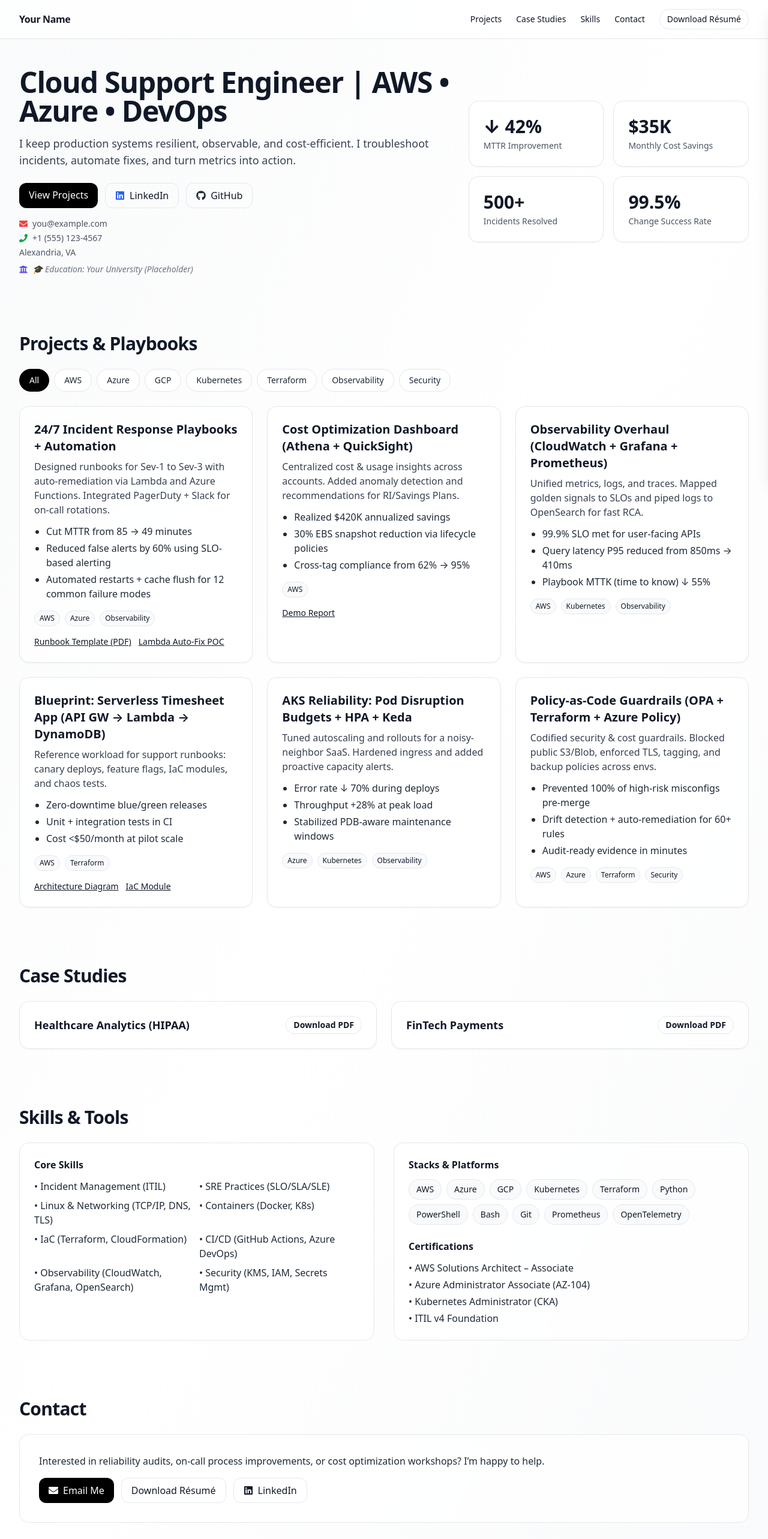
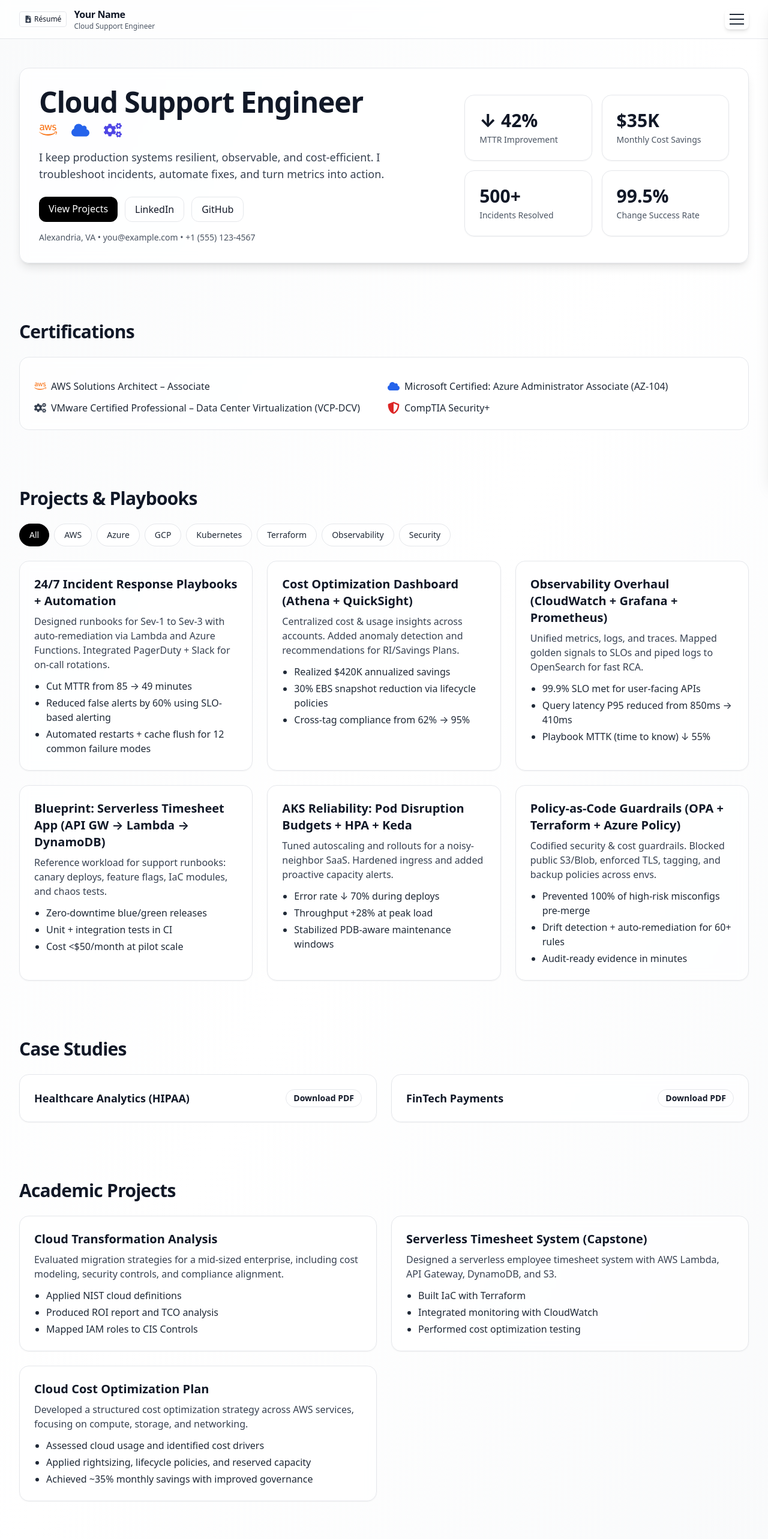
Before and after one commit to netbel131/cloud-showcase, a React (Vite) app: page / in a window 1280 px wide. Shown: the top 2566 px of the page at 60% size. Built offline with nearby package versions, Linux system fonts and the light colour scheme; the HTML template or start-up script is replaced by a standard one.

Commit message:
Update App.tsx with certification logos and Credly links

```diff
--- a/src/App.tsx
+++ b/src/App.tsx
@@ -1,9 +1,19 @@
 import React, { useEffect, useMemo, useState } from "react";
-import { FaLinkedin, FaGithub, FaUniversity, FaEnvelope, FaPhone } from "react-icons/fa";
+import {
+  FaLinkedin,
+  FaGithub,
+  FaUniversity,
+  FaEnvelope,
+  FaPhone,
+  FaFileDownload,
+  FaAws,
+  FaCloud,
+  FaCogs,
+  FaShieldAlt,
+} from "react-icons/fa";
 
-// =========================
-// Cloud Support Engineer — Showcase Site (App.tsx)
-// =========================
+// Simple Icons (only Azure here — no DevOps yet)
+import { SiMicrosoftazure, SiAzuredevops } from "react-icons/si";
 
 // ---------- Profile ----------
 const PROFILE = {
@@ -26,6 +36,98 @@
   { label: "Monthly Cost Savings", value: "$35K" },
   { label: "Incidents Resolved", value: "500+" },
   { label: "Change Success Rate", value: "99.5%" },
+];
+// ---------- certs ----------
+  const CERTS = [
+  {
+    name: "AWS Solutions Architect – Associate",
+    icon: (
+      <a
+        href="https://www.credly.com/badges/b4b654da-b465-4a24-8de9-a516cae39634/linked_in?t=srjwdj"
+        target="_blank"
+        rel="noopener noreferrer"
+        title="Click to verify on Credly"
+      >
+        <FaAws className="text-orange-500 text-xl hover:scale-110 transition-transform" />
+      </a>
+    ),
+  },
+  {
+    name: "Microsoft Certified: Azure Administrator Associate (AZ-104)",
+    icon: (
+      <FaCloud className="text-blue-600 text-xl" />
+    ), // ❗ no Credly link provided for Azure yet
+  },
+  {
+    name: "VMware Certified Professional – Data Center Virtualization (VCP-DCV)",
+    icon: (
+      <a
+        href="https://www.credly.com/badges/eb9ab32f-db8e-4891-bdc8-9dced9f3dedc/public_url"
+        target="_blank"
+        rel="noopener noreferrer"
+        title="Click to verify on Credly"
+      >
+        <FaCogs className="text-gray-700 text-xl hover:scale-110 transition-transform" />
+      </a>
+    ),
+  },
+  {
+    name: "CompTIA Security+",
+    icon: (
+      <a
+        href="https://www.credly.com/badges/c9e478cf-6301-4c85-8343-e0b58003c30d/public_url"
+        target="_blank"
+        rel="noopener noreferrer"
+        title="Click to verify on Credly"
+      >
+        <FaShieldAlt className="text-red-600 text-xl hover:scale-110 transition-transform" />
+      </a>
+    ),
+  },
+];
+
+// ---------- Academic Projects ----------
+type AcademicProject = {
+  id: string;
+  title: string;
+  summary: string;
+  outcomes?: string[];
+};
+
+const ACADEMIC_PROJECTS: AcademicProject[] = [
+  {
+    id: "a1",
+    title: "Cloud Transformation Analysis",
+    summary:
+      "Evaluated migration strategies for a mid-sized enterprise, including cost modeling, security controls, and compliance alignment.",
+    outcomes: [
+      "Applied NIST cloud definitions",
+      "Produced ROI report and TCO analysis",
+      "Mapped IAM roles to CIS Controls",
+    ],
+  },
+  {
+    id: "a2",
+    title: "Serverless Timesheet System (Capstone)",
+    summary:
+      "Designed a serverless employee timesheet system with AWS Lambda, API Gateway, DynamoDB, and S3.",
+    outcomes: [
+      "Built IaC with Terraform",
+      "Integrated monitoring with CloudWatch",
+      "Performed cost optimization testing",
+    ],
+  },
+  {
+    id: "a3",
+    title: "Cloud Cost Optimization Plan",
+    summary:
+      "Developed a structured cost optimization strategy across AWS services, focusing on compute, storage, and networking.",
+    outcomes: [
+      "Assessed cloud usage and identified cost drivers",
+      "Applied rightsizing, lifecycle policies, and reserved capacity",
+      "Achieved ~35% monthly savings with improved governance",
+    ],
+  },
 ];
 
 // ---------- Projects ----------
@@ -134,7 +236,7 @@
   },
 ];
 
-// ---------- Case Studies (with PDF download) ----------
+// ---------- Case Studies ----------
 type CaseStudy = {
   id: string;
   customer: string;
@@ -157,7 +259,7 @@
       "Storage spend ↓ 33%",
       "On-call pages/week from 11 → 3",
     ],
-    pdfUrl: "/case-studies/case_study_healthcare_hipaa.pdf", // put PDFs in /public/case-studies/
+    pdfUrl: "/case-studies/case_study_healthcare_hipaa.pdf",
   },
   {
     id: "c2",
@@ -175,104 +277,39 @@
   },
 ];
 
-// ---------- Skills ----------
-const SKILLS: string[] = [
-  "Incident Management (ITIL)",
-  "SRE Practices (SLO/SLA/SLE)",
-  "Linux & Networking (TCP/IP, DNS, TLS)",
-  "Containers (Docker, K8s)",
-  "IaC (Terraform, CloudFormation)",
-  "CI/CD (GitHub Actions, Azure DevOps)",
-  "Observability (CloudWatch, Grafana, OpenSearch)",
-  "Security (KMS, IAM, Secrets Mgmt)",
-];
-
-const BADGES: string[] = ["AWS", "Azure", "GCP", "Kubernetes", "Terraform", "Python", "PowerShell", "Bash", "Git", "Prometheus", "OpenTelemetry"];
-
-const CERTS: string[] = [
-  "AWS Solutions Architect – Associate",
-  "Azure Administrator Associate (AZ-104)",
-  "Kubernetes Administrator (CKA)",
-  "ITIL v4 Foundation",
-];
-
-// =========================
-// ===== Components =========
-// =========================
+// ---------- UI Helpers ----------
 function Section({ id, title, children }: React.PropsWithChildren<{ id?: string; title?: string }>) {
   return (
     <section id={id} className="max-w-7xl mx-auto px-4 sm:px-6 lg:px-8 py-12">
-      {title && (
-        <h2 className="text-2xl md:text-3xl font-bold tracking-tight mb-6">{title}</h2>
-      )}
+      {title && <h2 className="text-2xl md:text-3xl font-bold tracking-tight mb-6">{title}</h2>}
       {children}
     </section>
   );
 }
 
-function KPI({ value, label }: { value: string; label: string }) {
-  return (
-    <div className="rounded-2xl border p-6 shadow-sm bg-white/60 backdrop-blur">
-      <div className="text-3xl font-extrabold">{value}</div>
-      <div className="mt-1 text-sm text-gray-600">{label}</div>
-    </div>
-  );
-}
-
-function Pill({ text, active, onClick }: { text: string; active?: boolean; onClick?: () => void }) {
-  return (
-    <button
-      onClick={onClick}
-      className={`px-4 py-2 rounded-full border text-sm transition hover:shadow ${
-        active ? "bg-black text-white border-black" : "bg-white text-gray-800"
-      }`}
-    >
-      {text}
-    </button>
-  );
-}
-
-function ProjectCard({ p }: { p: Project }) {
+function ProjectCard({ p }: { p: { title: string; summary: string; outcomes?: string[] } }) {
   return (
     <div className="rounded-2xl border p-6 shadow-sm bg-white/70 backdrop-blur hover:shadow-md transition">
       <h3 className="text-xl font-semibold">{p.title}</h3>
       <p className="mt-2 text-gray-700">{p.summary}</p>
+      {p.outcomes && (
         <ul className="list-disc pl-5 mt-3 space-y-1 text-gray-800">
           {p.outcomes.map((o, i) => (
             <li key={i}>{o}</li>
           ))}
         </ul>
-      <div className="mt-4 flex flex-wrap gap-2">
-        {p.tags.filter((t) => t !== "All").map((t, i) => (
-          <span key={i} className="px-2 py-1 text-xs rounded-full border bg-gray-50">
-            {t}
-          </span>
-        ))}
-      </div>
-      {p.links && (
-        <div className="mt-4 flex flex-wrap gap-3">
-          {p.links.map((l, i) => (
-            <a key={i} href={l.href} className="text-sm underline hover:no-underline">
-              {l.label}
-            </a>
-          ))}
-        </div>
       )}
     </div>
   );
 }
 
-function CaseStudy({ c }: { c: CaseStudy }) {
+function CaseStudyCard({ c }: { c: CaseStudy }) {
   return (
     <details className="rounded-2xl border p-6 shadow-sm bg-white/70 backdrop-blur">
       <summary className="cursor-pointer text-lg font-semibold flex justify-between items-center">
         <span>{c.customer}</span>
         {c.pdfUrl && (
-          <a
-            href={c.pdfUrl}
-            download
-            className="ml-4 text-sm px-3 py-1 rounded-full border hover:bg-gray-100"
-          >
+          <a href={c.pdfUrl} download className="ml-4 text-sm px-3 py-1 rounded-full border hover:bg-gray-100">
             Download PDF
           </a>
         )}
@@ -298,10 +335,16 @@
     </details>
   );
 }
+function KPI({ value, label }: { value: string; label: string }) {
+  return (
+    <div className="rounded-2xl border p-6 shadow-sm bg-white/60 backdrop-blur">
+      <div className="text-3xl font-extrabold">{value}</div>
+      <div className="mt-1 text-sm text-gray-600">{label}</div>
+    </div>
+  );
+}
 
-// =========================
-// ========== App ==========
-// =========================
+// ---------- App ----------
 export default function App() {
   const [activeTag, setActiveTag] = useState<Tag>("All");
   const [drawerOpen, setDrawerOpen] = useState(false);
@@ -321,48 +364,51 @@
 
   // Close on ESC
   useEffect(() => {
-    const onKey = (e: KeyboardEvent) => {
-      if (e.key === "Escape") setDrawerOpen(false);
-    };
+    const onKey = (e: KeyboardEvent) => e.key === "Escape" && setDrawerOpen(false);
     window.addEventListener("keydown", onKey);
     return () => window.removeEventListener("keydown", onKey);
   }, []);
 
   return (
     <div className="min-h-screen bg-gradient-to-br from-gray-50 via-white to-gray-50 text-gray-900">
-      {/* Header / Nav */}
+      {/* Header with small Resume + short title + Hamburger */}
       <header className="sticky top-0 z-30 backdrop-blur bg-white/70 border-b">
         <div className="max-w-7xl mx-auto px-4 sm:px-6 lg:px-8 h-16 flex items-center justify-between">
+          {/* Left: Resume + Name + Short Title */}
+          <div className="flex items-center gap-3">
+            <a href={PROFILE.resumeUrl} className="flex items-center gap-1 px-2 py-1 rounded border text-xs hover:shadow">
+              <FaFileDownload className="text-gray-700" />
+              Résumé
+            </a>
+            <div className="flex flex-col">
               <a href="#home" className="font-bold tracking-tight">{PROFILE.name}</a>
-          {/* Desktop Nav */}
-          <nav className="hidden md:flex items-center gap-6 text-sm">
-            <a href="#projects" className="hover:underline">Projects</a>
-            <a href="#case-studies" className="hover:underline">Case Studies</a>
-            <a href="#skills" className="hover:underline">Skills</a>
-            <a href="#contact" className="hover:underline">Contact</a>
-            <a href={PROFILE.resumeUrl} className="px-3 py-1.5 rounded-full border hover:shadow">Download Résumé</a>
-          </nav>
-          {/* Hamburger */}
+              <span className="text-xs text-gray-600">Cloud Support Engineer</span>
+            </div>
+          </div>
+
+          {/* Right: Hamburger */}
           <button
-            className="md:hidden flex flex-col gap-1.5"
+            className="flex flex-col gap-1.5 p-2 rounded-lg bg-white shadow-md hover:shadow-lg group"
             onClick={() => setDrawerOpen(true)}
             aria-label="Open navigation"
             title="Menu"
           >
-            <span className="w-6 h-0.5 bg-gray-800"></span>
-            <span className="w-6 h-0.5 bg-gray-800"></span>
-            <span className="w-6 h-0.5 bg-gray-800"></span>
+            <span className="w-6 h-0.5 bg-gray-800 group-hover:bg-blue-600"></span>
+            <span className="w-6 h-0.5 bg-gray-800 group-hover:bg-blue-600"></span>
+            <span className="w-6 h-0.5 bg-gray-800 group-hover:bg-blue-600"></span>
           </button>
         </div>
       </header>
 
-      {/* Drawer + Overlay */}
+      {/* Overlay */}
       <div
         className={`fixed inset-0 z-40 transition ${drawerOpen ? "visible" : "invisible"}`}
         onClick={() => setDrawerOpen(false)}
       >
         <div className={`absolute inset-0 bg-black/30 transition-opacity ${drawerOpen ? "opacity-100" : "opacity-0"}`} />
       </div>
+
+      {/* Drawer (ALL navigation) */}
       <aside
         className={`fixed right-0 top-0 h-full w-72 md:w-96 bg-white z-50 border-l shadow-xl transform transition-transform duration-300 ${
           drawerOpen ? "translate-x-0" : "translate-x-full"
@@ -377,50 +423,85 @@
         <nav className="p-4 flex flex-col gap-3 text-sm">
           <a href="#projects" onClick={() => setDrawerOpen(false)} className="px-3 py-2 rounded hover:bg-gray-50">Projects</a>
           <a href="#case-studies" onClick={() => setDrawerOpen(false)} className="px-3 py-2 rounded hover:bg-gray-50">Case Studies</a>
+          <a href="#academic-projects" onClick={() => setDrawerOpen(false)} className="px-3 py-2 rounded hover:bg-gray-50">Academic Projects</a>
           <a href="#skills" onClick={() => setDrawerOpen(false)} className="px-3 py-2 rounded hover:bg-gray-50">Skills</a>
           <a href="#contact" onClick={() => setDrawerOpen(false)} className="px-3 py-2 rounded hover:bg-gray-50">Contact</a>
-          <a href={PROFILE.resumeUrl} onClick={() => setDrawerOpen(false)} className="mt-2 px-3 py-2 rounded border text-center">Download Résumé</a>
-          <div className="mt-4 text-xs text-gray-500 px-3">{PROFILE.location} • {PROFILE.email}</div>
+          <a
+            href={PROFILE.resumeUrl}
+            onClick={() => setDrawerOpen(false)}
+            className="mt-2 px-3 py-2 rounded border text-center flex items-center gap-2 justify-center"
+          >
+            <FaFileDownload className="text-gray-700" /> Résumé
+          </a>
+          <div className="mt-4 text-xs text-gray-500 px-3">
+            {PROFILE.location} • {PROFILE.email}
+          </div>
         </nav>
       </aside>
 
       {/* Hero */}
      <Section id="home">
+  <div className="rounded-2xl border bg-white/80 backdrop-blur p-8 shadow-lg">
     <div className="grid md:grid-cols-5 gap-8 items-center">
       <div className="md:col-span-3">
-            <h1 className="text-3xl md:text-5xl font-extrabold tracking-tight">{PROFILE.title}</h1>
+        <h1 className="text-3xl md:text-5xl font-extrabold tracking-tight leading-tight">
+          Cloud Support Engineer
+          <br />
+          <span className="mt-2 flex justify-center md:justify-start items-center gap-6 text-2xl md:text-3xl text-gray-700">
+            <FaAws title="AWS" className="text-orange-500" />
+            <FaCloud title="Azure" className="text-blue-600" />
+            <FaCogs title="DevOps" className="text-indigo-600" />
+          </span>
+        </h1>
+
         <p className="mt-4 text-lg text-gray-700">{PROFILE.blurb}</p>
+
         <div className="mt-6 flex flex-wrap gap-3">
           <a href="#projects" className="px-4 py-2 rounded-xl bg-black text-white">View Projects</a>
-              <a href={PROFILE.linkedin} className="px-4 py-2 rounded-xl border flex items-center gap-2">
-                <FaLinkedin className="text-blue-600" /> LinkedIn
-              </a>
-              <a href={PROFILE.github} className="px-4 py-2 rounded-xl border flex items-center gap-2">
-                <FaGithub className="text-gray-800" /> GitHub
-              </a>
+          <a href={PROFILE.linkedin} className="px-4 py-2 rounded-xl border">LinkedIn</a>
+          <a href={PROFILE.github} className="px-4 py-2 rounded-xl border">GitHub</a>
         </div>
-            <div className="mt-4 text-sm text-gray-600 flex flex-col gap-1">
-              <div className="flex items-center gap-2"><FaEnvelope className="text-red-500" /> {PROFILE.email}</div>
-              <div className="flex items-center gap-2"><FaPhone className="text-green-600" /> {PROFILE.phone}</div>
-              <div>{PROFILE.location}</div>
-            </div>
-            <div className="mt-2 text-sm text-gray-500 italic flex items-center gap-2">
-              <FaUniversity className="text-indigo-600" /> 🎓 Education: {PROFILE.school}
+
+        <div className="mt-4 text-sm text-gray-600">
+          {PROFILE.location} • {PROFILE.email} • {PROFILE.phone}
         </div>
       </div>
+
       <div className="md:col-span-2 grid grid-cols-2 gap-4">
         {METRICS.map((m, i) => (
           <KPI key={i} value={m.value} label={m.label} />
         ))}
       </div>
     </div>
+  </div>
 </Section>
 
+	  {/* certs */}
+<Section id="skills" title="Certifications">
+  <div className="rounded-2xl border p-6 bg-white/70 backdrop-blur">
+    <ul className="mt-3 grid grid-cols-1 md:grid-cols-2 gap-3">
+      {CERTS.map((c, i) => (
+        <li key={i} className="flex items-center gap-2 text-gray-800">
+          {c.icon}
+          <span>{c.name}</span>
+        </li>
+      ))}
+    </ul>
+  </div>
+</Section>
       {/* Projects */}
       <Section id="projects" title="Projects & Playbooks">
         <div className="flex flex-wrap gap-2 mb-6">
           {TAGS.map((t) => (
-            <Pill key={t} text={t} active={activeTag === t} onClick={() => setActiveTag(t)} />
+            <button
+              key={t}
+              onClick={() => setActiveTag(t)}
+              className={`px-4 py-2 rounded-full border text-sm transition hover:shadow ${
+                activeTag === t ? "bg-black text-white border-black" : "bg-white text-gray-800"
+              }`}
+            >
+              {t}
+            </button>
           ))}
         </div>
         <div className="grid md:grid-cols-2 xl:grid-cols-3 gap-6">
@@ -434,54 +515,17 @@
       <Section id="case-studies" title="Case Studies">
         <div className="grid md:grid-cols-2 gap-6">
           {CASE_STUDIES.map((c) => (
-            <CaseStudy key={c.id} c={c} />
+            <CaseStudyCard key={c.id} c={c} />
           ))}
         </div>
       </Section>
 
-      {/* Skills */}
-      <Section id="skills" title="Skills & Tools">
-        <div className="grid md:grid-cols-2 gap-8">
-          <div className="rounded-2xl border p-6 bg-white/70 backdrop-blur">
-            <h3 className="font-semibold">Core Skills</h3>
-            <ul className="mt-3 grid grid-cols-1 sm:grid-cols-2 gap-2">
-              {SKILLS.map((s, i) => (
-                <li key={i} className="text-gray-800">• {s}</li>
+      {/* Academic Projects */}
+      <Section id="academic-projects" title="Academic Projects">
+        <div className="grid md:grid-cols-2 gap-6">
+          {ACADEMIC_PROJECTS.map((p) => (
+            <ProjectCard key={p.id} p={p} />
           ))}
-            </ul>
-          </div>
-          <div className="rounded-2xl border p-6 bg-white/70 backdrop-blur">
-            <h3 className="font-semibold">Stacks & Platforms</h3>
-            <div className="mt-3 flex flex-wrap gap-2">
-              {BADGES.map((b, i) => (
-                <span key={i} className="px-3 py-1.5 rounded-full border bg-gray-50 text-sm">{b}</span>
-              ))}
-            </div>
-            <h3 className="mt-6 font-semibold">Certifications</h3>
-            <ul className="mt-3 space-y-1">
-              {CERTS.map((c, i) => (
-                <li key={i} className="text-gray-800">• {c}</li>
-              ))}
-            </ul>
-          </div>
-        </div>
-      </Section>
-
-      {/* Contact */}
-      <Section id="contact" title="Contact">
-        <div className="rounded-2xl border p-8 bg-white/70 backdrop-blur">
-          <p className="text-gray-800">
-            Interested in reliability audits, on-call process improvements, or cost optimization workshops? I’m happy to help.
-          </p>
-          <div className="mt-4 flex flex-wrap gap-3">
-            <a href={`mailto:${PROFILE.email}`} className="px-4 py-2 rounded-xl bg-black text-white flex items-center gap-2">
-              <FaEnvelope /> Email Me
-            </a>
-            <a href={PROFILE.resumeUrl} className="px-4 py-2 rounded-xl border">Download Résumé</a>
-            <a href={PROFILE.linkedin} className="px-4 py-2 rounded-xl border flex items-center gap-2">
-              <FaLinkedin /> LinkedIn
-            </a>
-          </div>
         </div>
       </Section>
 
```
Lines whose indentation alone changed are shown as unchanged.
